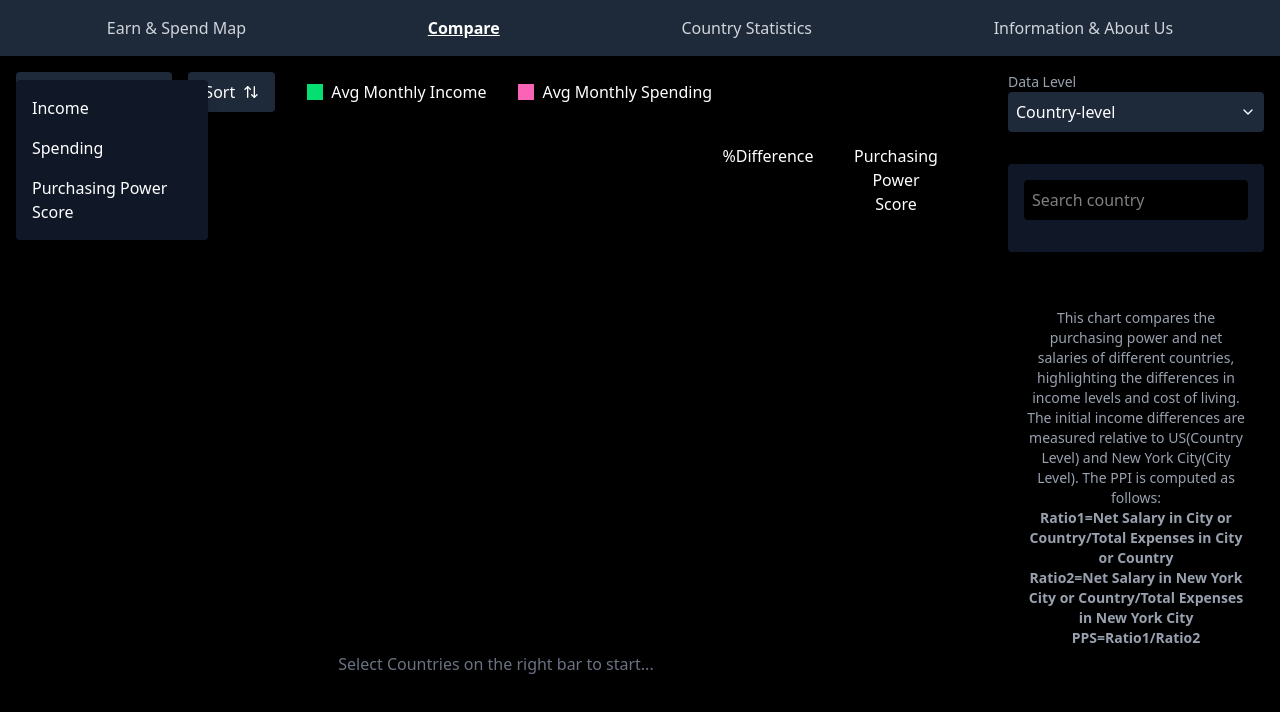
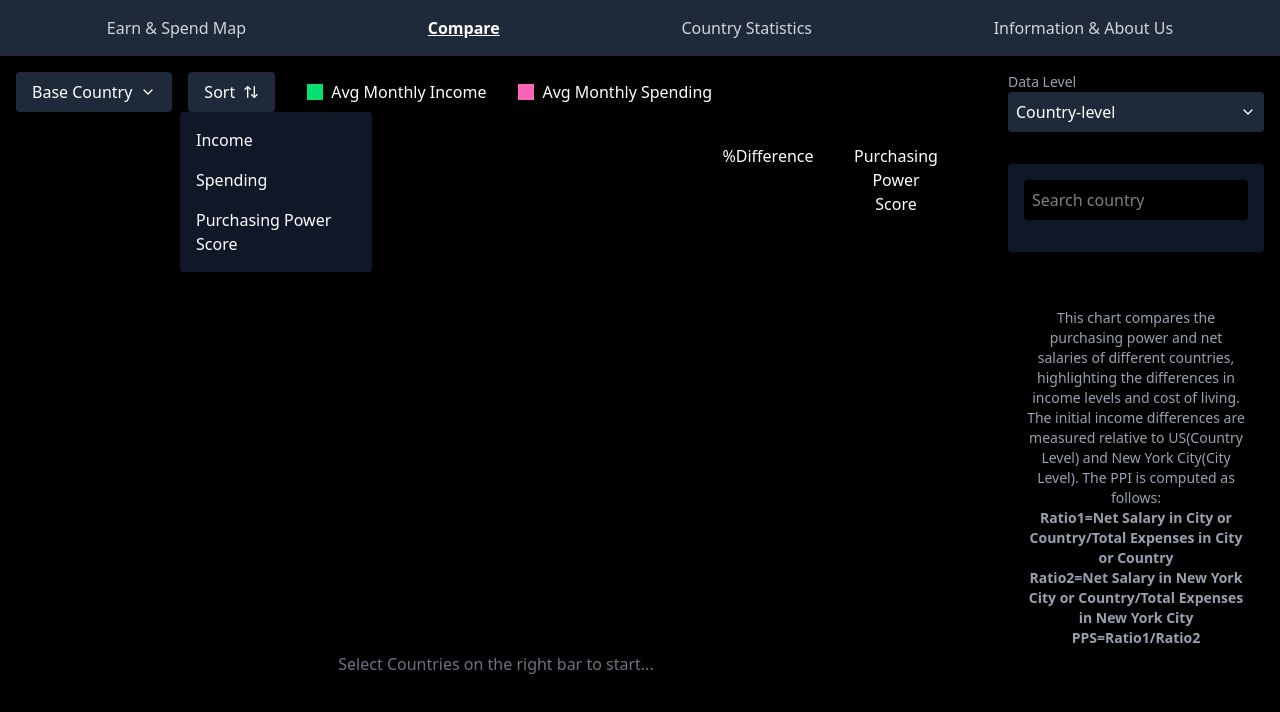
Before and after one commit to Juin28/Income_Expense_Atlas, a React (Vite) app: page /DH2321_Project/country-compare in a window 1280 px wide. Both pictures are taken after a click on the button "Sort". Shown: the top 712 px of the page. Built offline with nearby package versions, Linux system fonts and the light colour scheme.

Commit message:
fixed some changes

```diff
--- a/src/pages/CountryComparePage.jsx
+++ b/src/pages/CountryComparePage.jsx
@@ -215,14 +215,14 @@ export default function CountryComparePage() {
                             )}
                         </div>
 
-                        <button className="flex items-center gap-2 bg-gray-800 px-4 py-2 rounded"
+                        <button className="relative flex items-center gap-2 bg-gray-800 px-4 py-2 rounded"
                         onClick={()=>setIsSortDropdownOpen(!isSortDropdownOpen)}>
                             <span>Sort</span>
                             <ArrowUpDown size={16} />
                         </button>
                         {/* Sorting DropDown */}
                         {isSortDropdownOpen && (
-                                <div className="absolute bg-gray-900 mt-2 rounded shadow-lg p-2 w-48 z-50">
+                                <div className="absolute bg-gray-900 mt-10 rounded shadow-lg p-2 w-48 z-50 left-45">
                                     <div
                                         className="p-2 hover:bg-gray-700 cursor-pointer rounded"
                                         onClick={() => {
```
